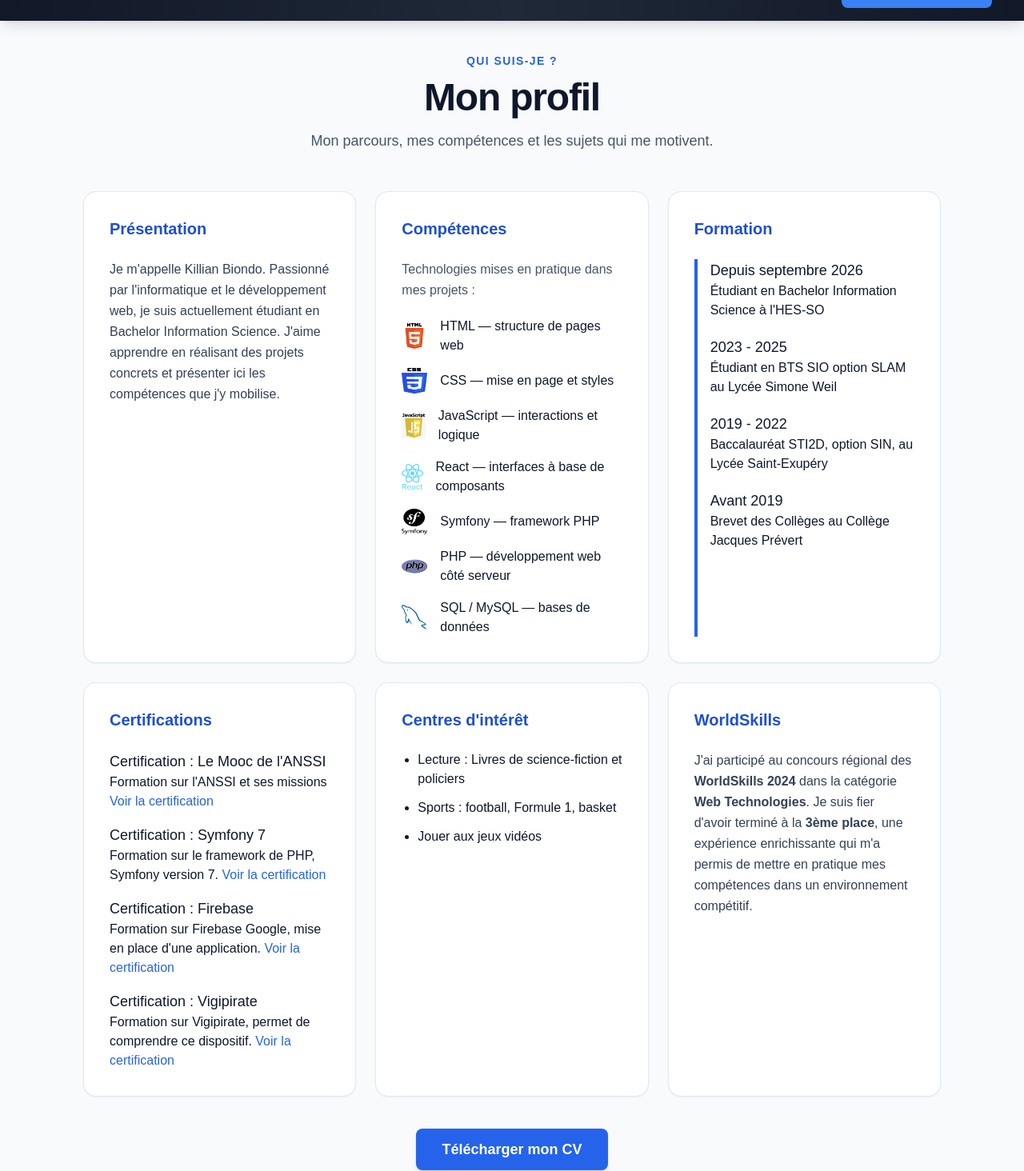
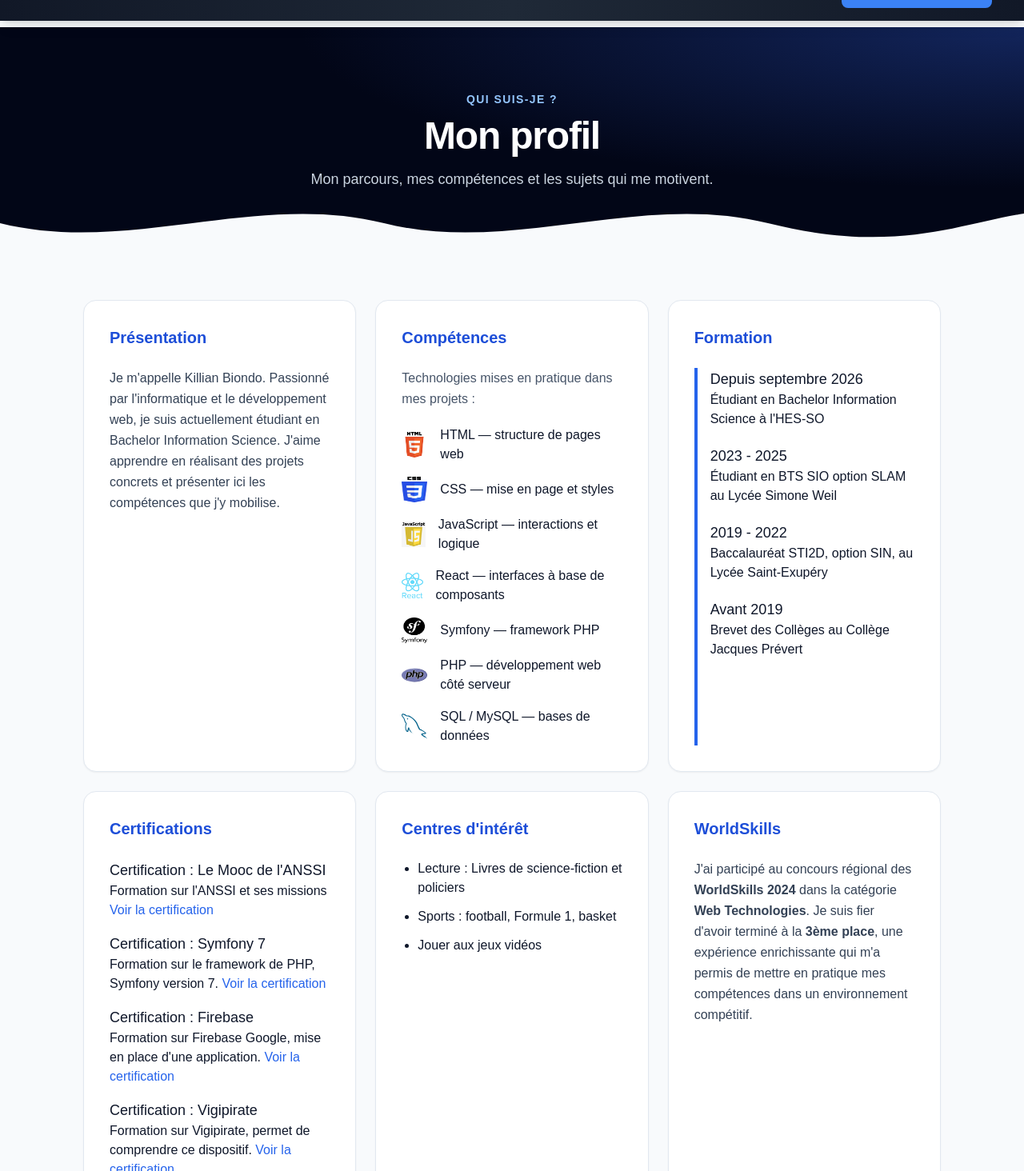
Before and after one commit to killianbiondo/Portfolio_enLigne, a Next.js app in the folder mon-portfolio/: page /profil in a window 1280 px wide. Shown: the part 46-1510 px from the top of the page at 80% size. Built offline with nearby package versions, Linux system fonts and the light colour scheme.

Commit message:
MAJ files

```diff
--- a/mon-portfolio/pages/index.js
+++ b/mon-portfolio/pages/index.js
@@ -24,6 +24,19 @@ const featuredProjects = [
     },
 ];
 
+function SectionTransition({ fill }) {
+    return (
+        <svg
+            aria-hidden="true"
+            className={`pointer-events-none absolute inset-x-0 bottom-0 h-14 w-full md:h-20 ${fill}`}
+            viewBox="0 0 1440 80"
+            preserveAspectRatio="none"
+        >
+            <path d="M0,40 C180,80 360,0 540,40 C720,80 900,0 1080,40 C1260,80 1350,40 1440,28 L1440,80 L0,80 Z" />
+        </svg>
+    );
+}
+
 export default function Home() {
     return (
         <div className="min-h-screen bg-slate-50 text-slate-900">
@@ -45,12 +58,11 @@ export default function Home() {
                                 Étudiant en Bachelor Information Science
                             </p>
                             <h1 className="max-w-3xl text-4xl font-extrabold leading-tight tracking-tight sm:text-5xl lg:text-6xl">
-                                Bonjour, moi c&apos;est Killian.
+                                Bienvenue.
                                 <span className="mt-2 block text-blue-300">Je crée des projets web utiles et soignés.</span>
                             </h1>
                             <p className="mt-6 max-w-2xl text-lg leading-relaxed text-slate-300">
-                                Développeur web passionné, j&apos;aime transformer des idées en expériences simples,
-                                accessibles et agréables à utiliser. Voici un aperçu de mon parcours et de mes réalisations.
+                                <strong>Développeur web passionné par la création d’expériences numériques modernes, intuitives et accessibles</strong>, je m&apos;appelle Killian. J&apos;accorde une attention particulière à la qualité du code, à l&apos;ergonomie et aux détails qui font la différence. Découvrez mon parcours, mes compétences et les projets qui reflètent mon savoir-faire.
                             </p>
                             <div className="mt-9 flex flex-wrap gap-4">
                                 <Link
@@ -94,9 +106,11 @@ export default function Home() {
                             </p>
                         </div>
                     </div>
+                    <SectionTransition fill="fill-slate-50" />
                 </section>
 
-                <section id="projets" className="container mx-auto max-w-6xl scroll-mt-24 px-6 py-20 lg:px-10">
+                <section id="projets" className="relative scroll-mt-24 bg-slate-50">
+                    <div className="container mx-auto max-w-6xl px-6 pb-32 pt-20 lg:px-10">
                         <div className="mb-10 flex flex-wrap items-end justify-between gap-4">
                             <div>
                                 <p className="mb-2 text-sm font-semibold uppercase tracking-widest text-blue-600">À découvrir</p>
@@ -161,10 +175,12 @@ export default function Home() {
                                 </article>
                             ))}
                         </div>
+                    </div>
+                    <SectionTransition fill="fill-white" />
                 </section>
 
-                <section className="bg-white">
-                    <div className="container mx-auto grid max-w-6xl gap-10 px-6 py-16 md:grid-cols-3 lg:px-10">
+                <section className="relative bg-white">
+                    <div className="container mx-auto grid max-w-6xl gap-10 px-6 pb-32 pt-16 md:grid-cols-3 lg:px-10">
                         <div>
                             <p className="mb-2 text-sm font-semibold uppercase tracking-widest text-blue-600">Ce qui me motive</p>
                             <h2 className="text-2xl font-bold text-slate-900">Apprendre en construisant</h2>
@@ -176,9 +192,10 @@ export default function Home() {
                             Du développement front-end aux applications web, je cherche à créer des interfaces claires et utiles, tout en continuant à progresser dans un nouveau domaine qui est l'IS.
                         </p>
                     </div>
+                    <SectionTransition fill="fill-slate-50" />
                 </section>
 
-                <section className="container mx-auto max-w-6xl px-6 py-16 lg:px-10">
+                <section className="container mx-auto max-w-6xl bg-slate-50 px-6 py-16 lg:px-10">
                     <div className="rounded-2xl bg-gradient-to-r from-blue-700 to-indigo-600 px-6 py-12 text-center text-white shadow-xl sm:px-12">
                         <h2 className="text-3xl font-bold tracking-tight sm:text-4xl">Un projet en tête ? Parlons-en.</h2>
                         <p className="mx-auto mt-4 max-w-xl text-blue-100">
--- a/mon-portfolio/pages/profil.js
+++ b/mon-portfolio/pages/profil.js
@@ -1,6 +1,19 @@
 import Header from '../components/Header';
 import Footer from '../components/Footer';
 import Head from 'next/head';
+
+function SectionTransition({ fill }) {
+    return (
+        <svg
+            aria-hidden="true"
+            className={`pointer-events-none absolute inset-x-0 bottom-0 h-14 w-full md:h-20 ${fill}`}
+            viewBox="0 0 1440 80"
+            preserveAspectRatio="none"
+        >
+            <path d="M0,40 C180,80 360,0 540,40 C720,80 900,0 1080,40 C1260,80 1350,40 1440,28 L1440,80 L0,80 Z" />
+        </svg>
+    );
+}
 
 export default function Profil() {
     return (
@@ -13,19 +26,25 @@ export default function Profil() {
                 />
             </Head>
             <Header />
-            <main className="container mx-auto max-w-6xl px-6 pb-20 pt-28 lg:px-10">
-                <header className="mb-12 text-center">
-                    <p className="mb-3 text-sm font-semibold uppercase tracking-widest text-blue-600">
+            <main className="pt-20">
+                <section className="relative isolate overflow-hidden bg-slate-950 text-white">
+                    <div className="absolute inset-0 -z-10 bg-[radial-gradient(ellipse_at_top_right,_var(--tw-gradient-stops))] from-blue-900/60 via-slate-950 to-slate-950" />
+                    <header className="container mx-auto max-w-6xl px-6 py-16 text-center md:py-20 lg:px-10">
+                        <p className="mb-3 text-sm font-semibold uppercase tracking-widest text-blue-300">
                             Qui suis-je ?
                         </p>
-                    <h1 className="text-4xl font-extrabold tracking-tight text-slate-900 sm:text-5xl">
+                        <h1 className="text-4xl font-extrabold tracking-tight sm:text-5xl">
                             Mon profil
                         </h1>
-                    <p className="mx-auto mt-4 max-w-2xl text-lg leading-relaxed text-slate-600">
+                        <p className="mx-auto mt-4 max-w-2xl text-lg leading-relaxed text-slate-300">
                             Mon parcours, mes compétences et les sujets qui me motivent.
                         </p>
                     </header>
+                    <SectionTransition fill="fill-slate-50" />
+                </section>
 
+                <section className="relative bg-slate-50">
+                    <div className="container mx-auto max-w-6xl px-6 pb-32 pt-14 lg:px-10">
                 {/* Section principale : Grid pour afficher les cards */}
                 <div className="grid grid-cols-1 gap-6 md:grid-cols-2 lg:grid-cols-3">
                     {/* Toutes les cards ont une hauteur minimale fixe */}
@@ -152,13 +171,20 @@ export default function Profil() {
                         </p>
                     </div>
                 </div>
+                    </div>
+                    <SectionTransition fill="fill-white" />
+                </section>
 
                 {/* Section pour le bouton de téléchargement du CV */}
-                <div className="mt-10 flex justify-center">
+                <section className="bg-white">
+                    <div className="container mx-auto max-w-6xl px-6 py-10 lg:px-10">
+                        <div className="flex justify-center">
                             <a href="/documents/killian.pdf" download className="rounded-lg bg-blue-600 px-8 py-3 text-lg font-semibold text-white shadow-md transition hover:bg-blue-700 focus:outline-none focus:ring-4 focus:ring-blue-200">
                                 Télécharger mon CV
                             </a>
                         </div>
+                    </div>
+                </section>
             </main>
             <Footer />
         </div>
```
Also changed, not shown: 1 other file (tests, documents, lock files or other folders). Lines whose indentation alone changed are shown as unchanged.
